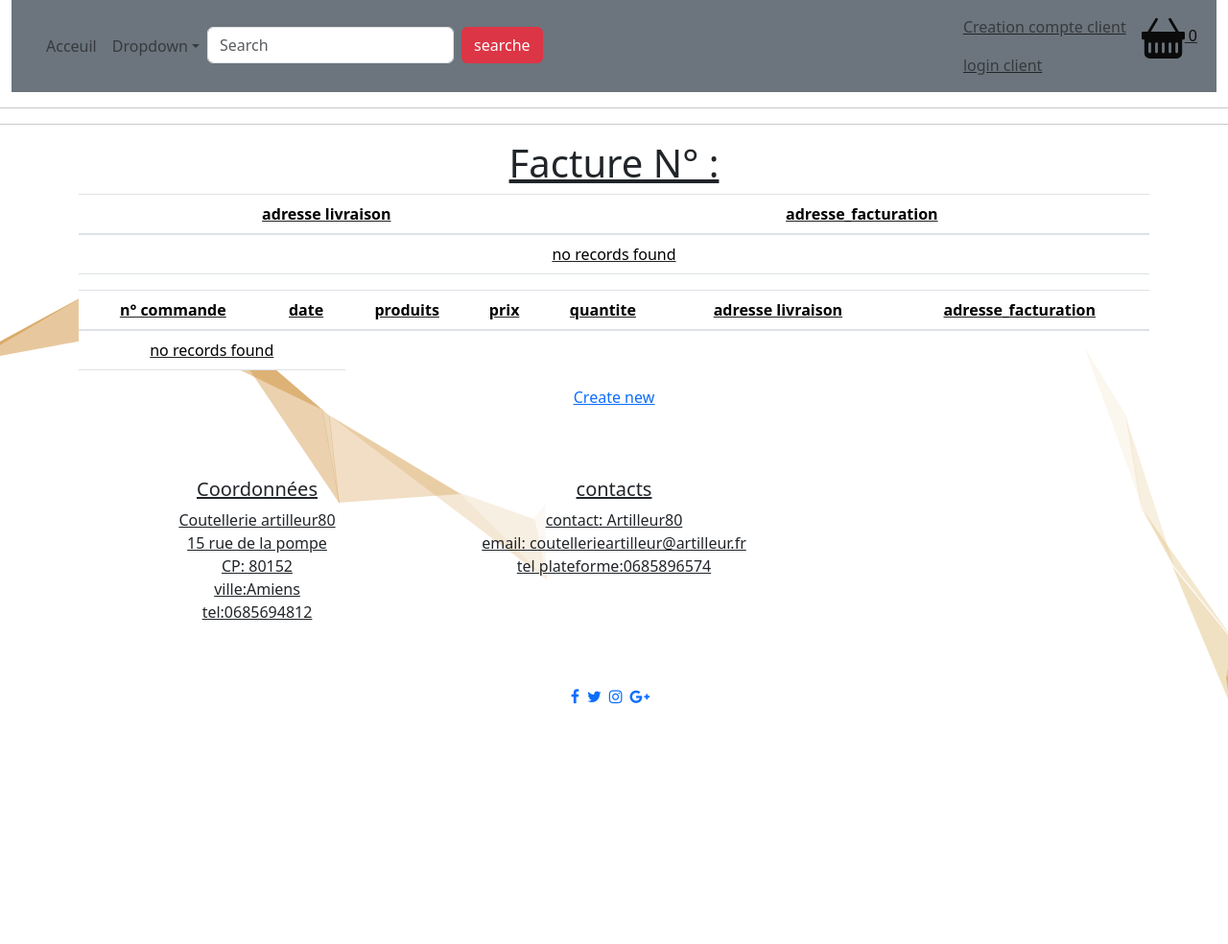
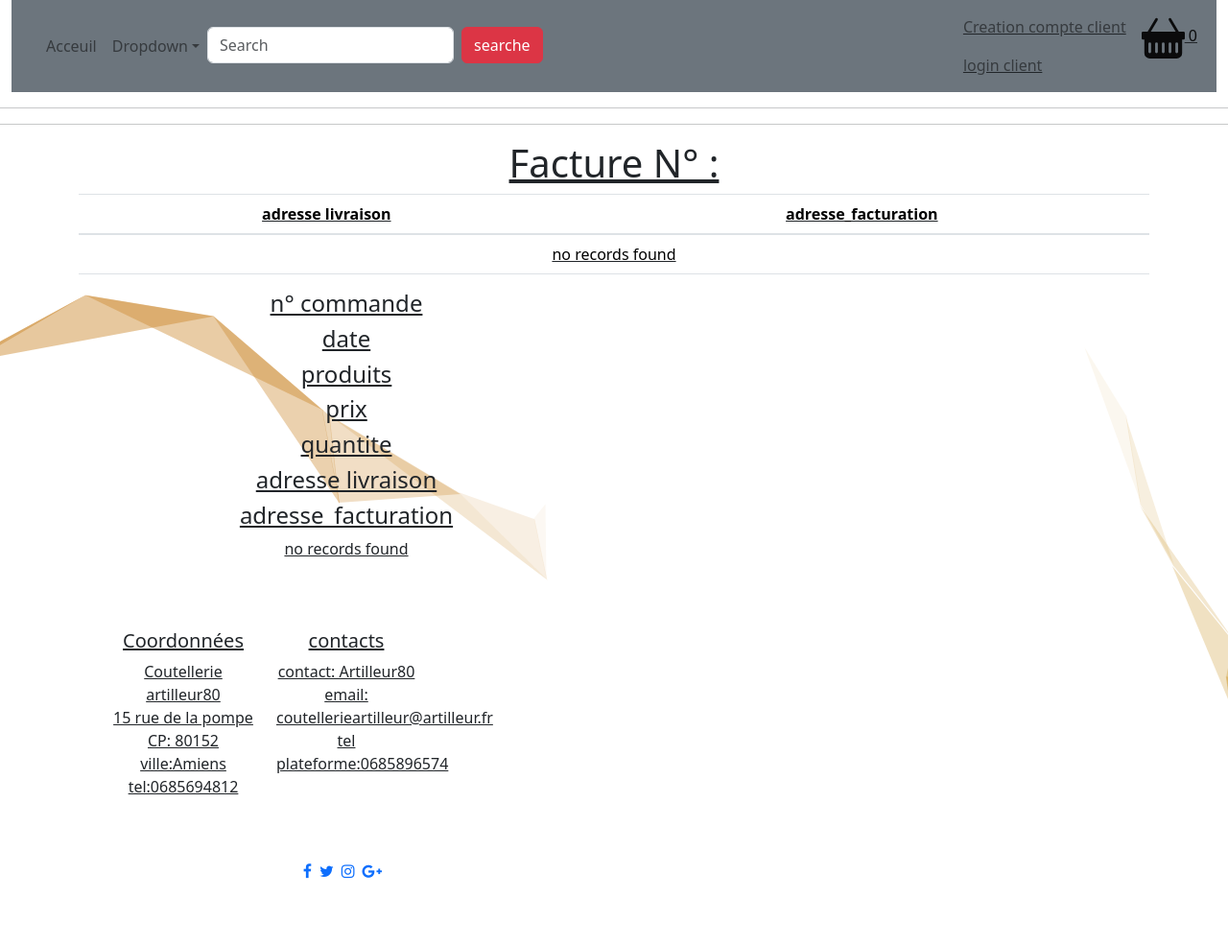
Before and after one commit to artilleur/filrougePRESQUEdernierechance, a Symfony app: template templates/facture/index.html.twig in a window 1280 px wide. Shown: the whole page at 96% size. Before the commit the page ends 734 px from the top, so only its background shows below. Run offline with Twig, Linux system fonts and the light colour scheme; the template is opened without the code that fills it, so the values that code supplies are empty; some libraries are stand-ins or nearby versions.

Commit message:
mlmlmlmlmlmlmlm

```diff
--- a/templates/facture/index.html.twig
+++ b/templates/facture/index.html.twig
@@ -39,22 +39,29 @@
             </tr>
         {% endfor %}
         </tbody>
+        </table>
 
 
+   <div class="container">
+		<div class="row">
+			<div class="col-12 col-sm-4 col-md-8 col-lg-6 text-center ">
 
+    {# <table class="table"> #}
+        {# <thead> #}
 
-    <table class="table">
-        <thead>
-            <tr>
-                 <th>n° commande</th>
-                 <th>date</th>
-                <th>produits</th>
-                <th>prix</th>
-                <th>quantite</th>
-                 <th>adresse livraison</th>
-                 <th>adresse_facturation</th>
-            </tr>
-        </thead>
+            {# <tr> #}
+            <div class="container">
+		<div class="row">
+			<div class="col-12  text-center ">
+                 <h4>n° commande</h4>
+                 <h4>date</h4>
+                <h4>produits</h4>
+                <h4>prix</h4>
+                <h4>quantite</h4>
+                 <h4>adresse livraison</h4>
+                 <h4>adresse_facturation</h4>
+            {# </tr>
+        </thead> #}
         <tbody>
         {% for facture in factures %}
 
@@ -66,14 +73,14 @@
                  <td>{{ facture.adresse1 }}</td>
                  <td>{{ facture.adresse2 }}</td>
 
-                  </tr>
+                  </div>
         {# {% else %}
             <tr>
                 <td colspan="6">no records found</td>
             </tr>
         {% endfor %}
         </tbody> #}
-    </table>
+    {# </table> #}
                     {# <a href="{{ path('app_facture_show', {'id': facture.id}) }}">show</a>
                     <a href="{{ path('app_facture_edit', {'id': facture.id}) }}">edit</a> #}
                 </td>
@@ -84,7 +91,7 @@
             </tr>
         {% endfor %}
         </tbody>
-    </table>
 
-    <a href="{{ path('app_facture_new') }}">Create new</a>
+
+    {# <a href="{{ path('app_facture_new') }}">Create new</a> #}
 {% endblock %}
```
